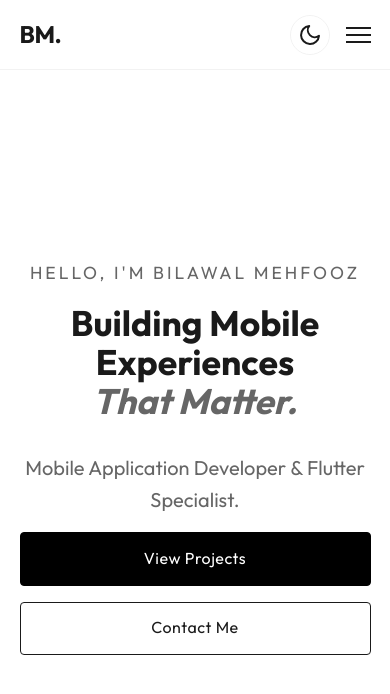
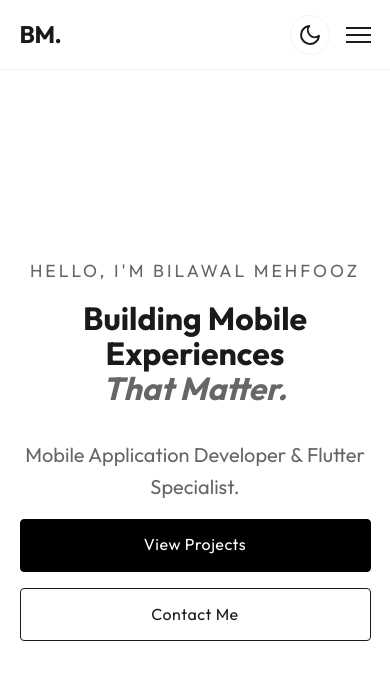
Before and after one commit to Bilawal-Mehfooz-Malik/portfolio-web, a plain HTML site: page index.html in a window 390 px wide. Drawn offline with Linux system fonts and the light colour scheme.

Commit message:
feat: Add base styling for portfolio including dark theme, responsive navigation, and hero section.

```diff
--- a/src/style.css
+++ b/src/style.css
@@ -311,8 +311,8 @@ body {
   align-items: center;
   justify-content: center;
   /* Centered visually for minimal look */
-  padding: calc(var(--nav-height) + 2rem) var(--section-padding-x) 2rem;
-  /* Added top and bottom padding for vertical spacing */
+  padding: calc(var(--nav-height) + 1rem) var(--section-padding-x) 2rem;
+  /* Reduced top padding to fix "empty" look */
   position: relative;
   text-align: center;
 }
@@ -347,8 +347,8 @@ body {
 }
 
 .hero-content h1 {
-  font-size: clamp(1.5rem, 5vw + 1rem, 4.5rem);
-  /* Reduced min size to 1.5rem for mobile */
+  font-size: clamp(2rem, 5vw + 0.5rem, 4.5rem);
+  /* Adjusted fluid type for better fit */
   line-height: 1.1;
   margin-bottom: 1.5rem;
   font-weight: 700;
```
